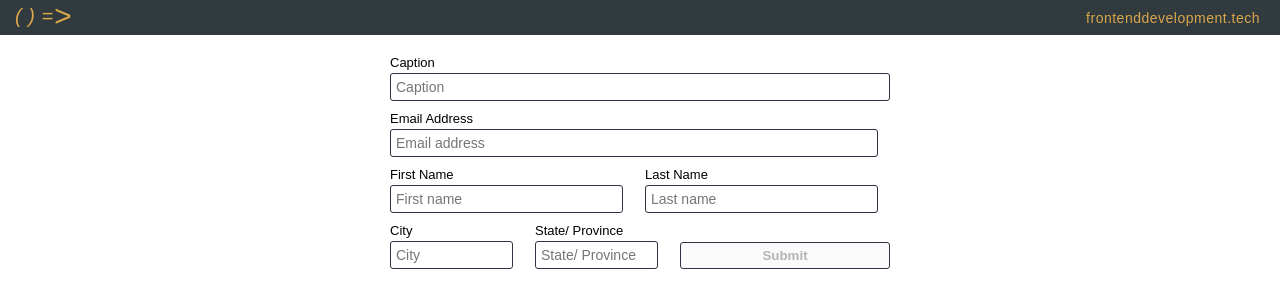
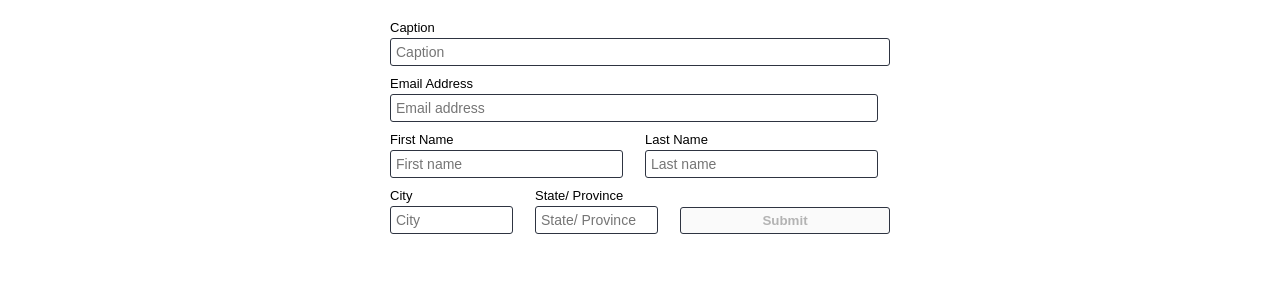
Before and after one commit to eastcoastdeveloper/angular-form-validation, an Angular app: page / in a window 1280 px wide. Shown: the top 308 px of the page. Built offline with nearby package versions, Linux system fonts and the light colour scheme.

Commit message:
2 files modified

```diff
--- a/src/index.html
+++ b/src/index.html
@@ -1,10 +1,2 @@
-<header>
-<div class="fat-arrow">
-  <span>( ) =</span>
-  <span class="caret">&#62;</span>
-</div>
-<a href="https://frontenddevelopment.tech/" target="_blank"
-  >frontenddevelopment.tech</a
->
-</header>
+
 <app-root>loading</app-root>
--- a/src/styles.scss
+++ b/src/styles.scss
@@ -8,44 +8,7 @@
   grid-template-rows: 35px auto 38.5px;
 }
 
-header {
-  font: normal 14px sans-serif;
-  letter-spacing: 0.5px;
-  cursor: pointer;
-  background-color: #313b3f;
-  color: #d9a74a;
-  overflow: auto;
-  padding: 5px 20px 7px 15px;
-  position: relative;
-  .fat-arrow {
-    position: relative;
-    float: left;
-    height: 100%;
-    display: grid;
-    grid-template-columns: repeat(2, auto);
-    span {
-      font-size: 20px;
-      font-style: italic;
-    }
-    .caret {
-      font-size: 30px;
-      line-height: 22px;
-      display: inline-block;
-      font-weight: lighter;
-    }
-  }
-  a {
-    text-decoration: none;
-    position: absolute;
-    right: 20px;
-    top: 50%;
-    transform: translateY(-50%);
-    float: right;
-    color: #d9a74a;
-  }
-}
-
-@media screen and (max-width: 600px){
+@media screen and (max-width: 600px) {
   #demo {
     margin: 0 20px;
   }
```
